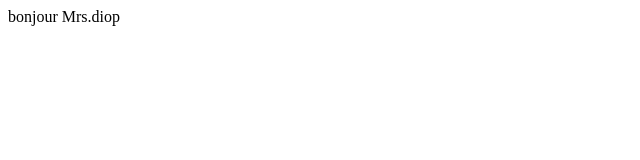
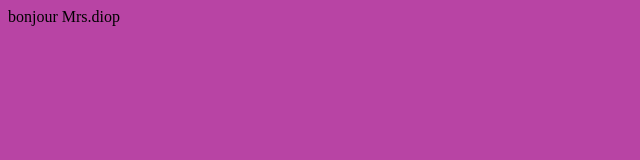
Before and after one commit to Maguettechou/tp-git, a plain HTML site: page index.html in a window 1280 px wide. Shown: the whole page, without its empty margins (0-640 px from the left). Drawn offline with Linux system fonts and the light colour scheme.

Commit message:
amélioration

```diff
--- a/index.html
+++ b/index.html
@@ -5,7 +5,7 @@
     <meta name="viewport" content="width=device-width, initial-scale=1.0">
     <title>mon portfolio</title>
 </head>
-<body>
+<body style="background-color: rgb(184, 68, 164)">
   bonjour Mrs.diop
 </body>
 </html>
```
